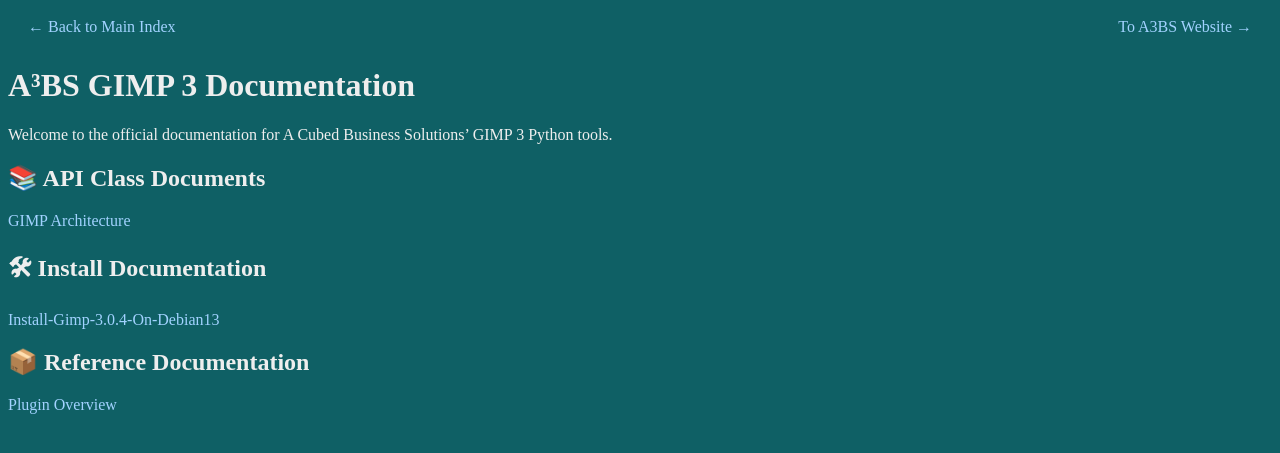
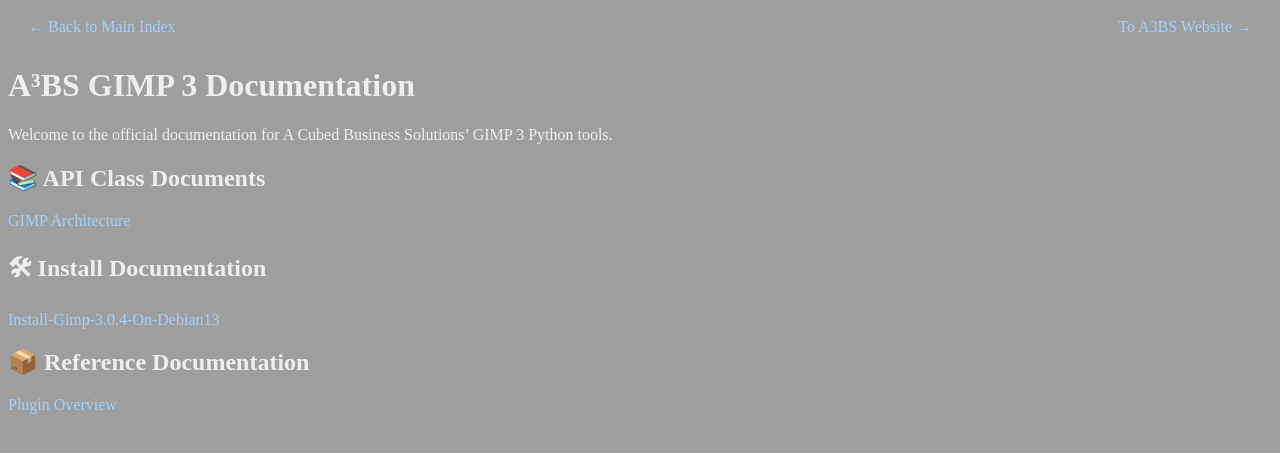
Before and after one commit to aaabscom/a3bs-public-private, a Jekyll site: the page built from index.md, in a window 1280 px wide. Shown: the top 453 px of the page. Built offline with Jekyll 4.4.1, drawn with Linux system fonts in a browser that asks for light colours.

Commit message:
Updated style sheet for background URL.

```diff
--- a/assets/css/style.css
+++ b/assets/css/style.css
@@ -1,11 +1,11 @@
 body {
-  background-repeat: repeat;
-  background-size: auto;
-  background-attachment: fixed;
-  background-position: top left;
-  color: #eee;
-  background: #0f6065; /* A³BS Primary Color */
-  background-image: url('a3bs-public/assets/images/urb2.webp');
+    background-color: #0f6065;
+    background-image: url('{{ "/assets/images/urb2.webp" | absolute_url }}');
+    background-repeat: repeat;
+    background-size: auto;
+    background-attachment: fixed;
+    background-position: top left;
+    color: #eee;
 }
 
 .nav-wrapper {
```
